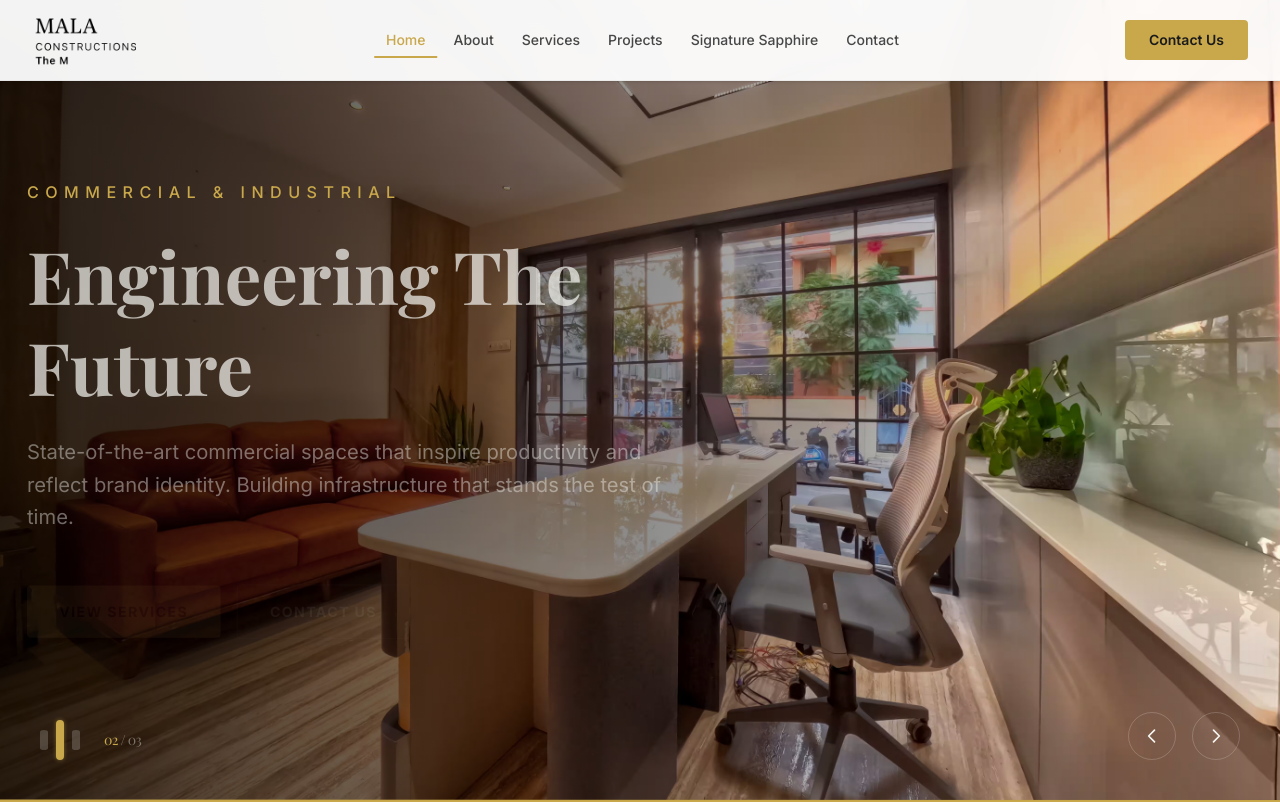
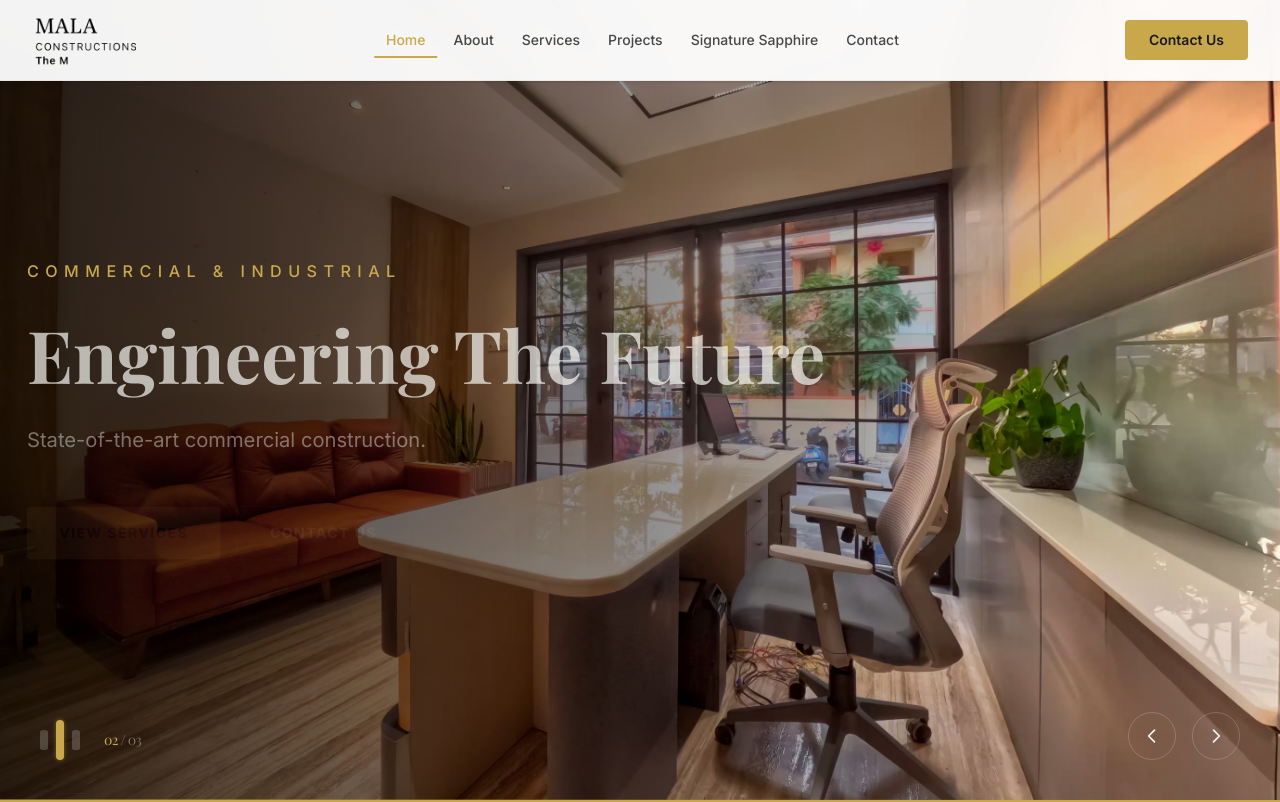
Before and after one commit to tndevelopers2024/mala-constructions, a Next.js app: page / in a window 1280 px wide. Shown: the top 802 px of the page. Built offline with nearby package versions, Linux system fonts and the light colour scheme; a web font is replaced by a local one.

Commit message:
Update HeroSlider.tsx

```diff
--- a/components/HeroSlider.tsx
+++ b/components/HeroSlider.tsx
@@ -21,7 +21,7 @@ const slides: Slide[] = [
     image: "/images/client-images/Mala-construction-image-26.avif",
     title: "Crafting Architectural Excellence",
     subtitle: "MALA CONSTRUCTIONS",
-    description: "Bespoke villas designed with a blend of modern aesthetics and functional elegance. Transforming your vision into reality since 1999.",
+    description: "Bespoke modern villas in Chennai.",
     primaryCta: { label: "Explore Projects", href: "/projects" },
     secondaryCta: { label: "Our Story", href: "/about" },
   },
@@ -30,16 +30,16 @@ const slides: Slide[] = [
     image: "/images/client-images/Mala-construction-image-38.avif",
     title: "Engineering The Future",
     subtitle: "COMMERCIAL & INDUSTRIAL",
-    description: "State-of-the-art commercial spaces that inspire productivity and reflect brand identity. Building infrastructure that stands the test of time.",
+    description: "State-of-the-art commercial construction.",
     primaryCta: { label: "View Services", href: "/services" },
     secondaryCta: { label: "Contact Us", href: "/contact" },
   },
   {
     id: 3,
     image: "/images/client-images/Mala-construction-image-22.avif",
-    title: "Refined Interior Spaces",
-    subtitle: "INTERIOR DESIGN & FIT-OUT",
-    description: "Transforming interiors into immersive experiences through meticulous detail and premium finishes. Experience luxury in every corner.",
+    title: "Refined Luxury Living",
+    subtitle: "INTERIOR & HOSPITALITY",
+    description: "Premium penthouse and interior designs.",
     primaryCta: { label: "Luxury Stay", href: "/contact" },
     secondaryCta: { label: "Get a Quote", href: "/contact" },
   },
@@ -119,7 +119,7 @@ export default function HeroSlider() {
           {/* Content */}
           <div className="absolute inset-0 z-10 flex items-center">
             <div className="max-w-7xl mx-auto px-4 sm:px-6 lg:px-8 w-full">
-              <div className="max-w-3xl">
+              <div className="max-w-5xl">
                 <motion.p
                   initial={{ opacity: 0, y: 20 }}
                   animate={{ opacity: 1, y: 0 }}
@@ -133,7 +133,7 @@ export default function HeroSlider() {
                   initial={{ opacity: 0, y: 30 }}
                   animate={{ opacity: 1, y: 0 }}
                   transition={{ delay: 0.5, duration: 0.8 }}
-                  className="text-4xl sm:text-6xl md:text-7xl font-serif font-bold text-warm-white leading-tight mb-6"
+                  className="text-4xl sm:text-6xl md:text-7xl font-serif font-bold text-warm-white leading-tight mb-6 md:whitespace-nowrap"
                 >
                   {slides[currentSlide].title}
                 </motion.h1>
```
